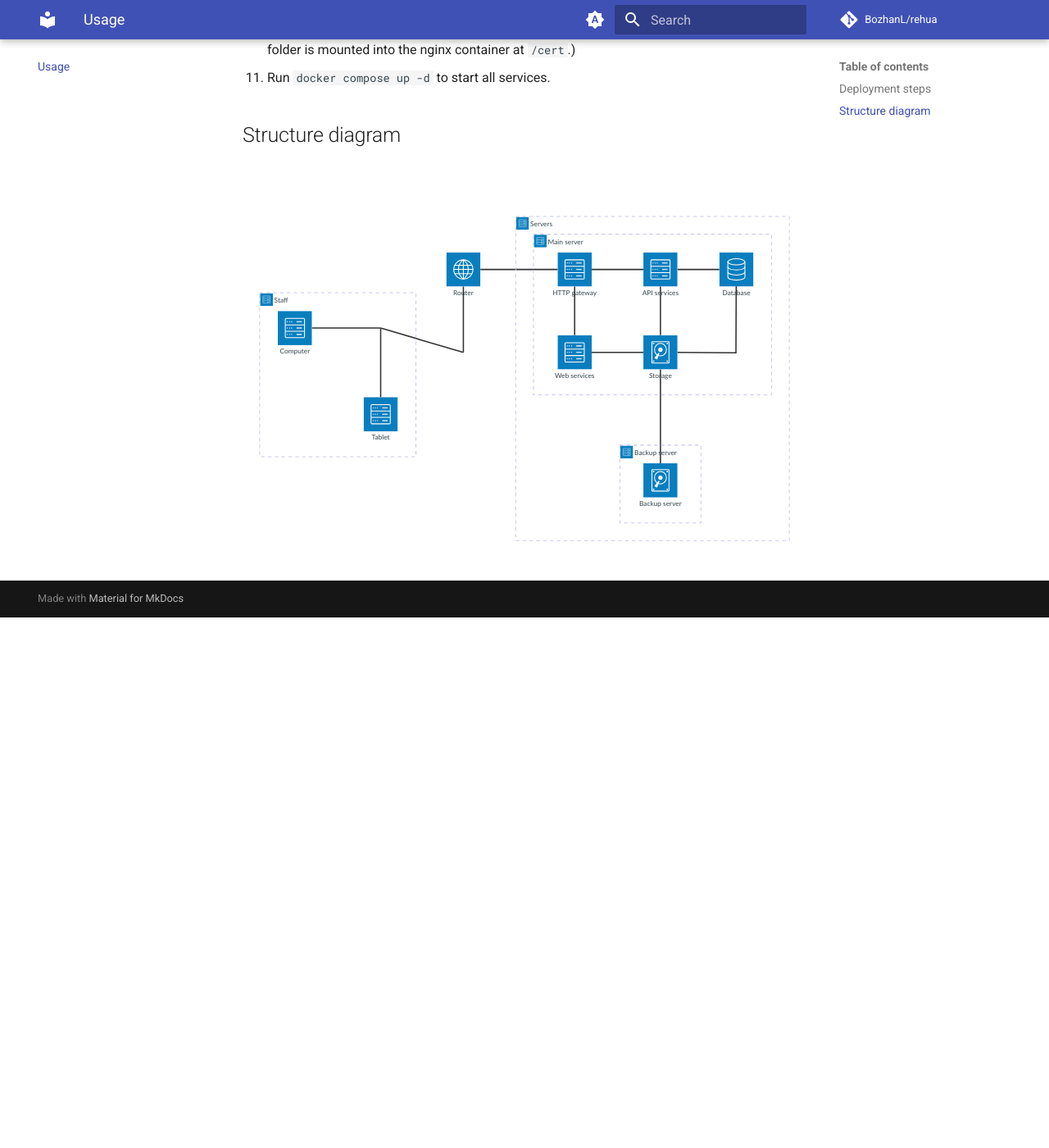
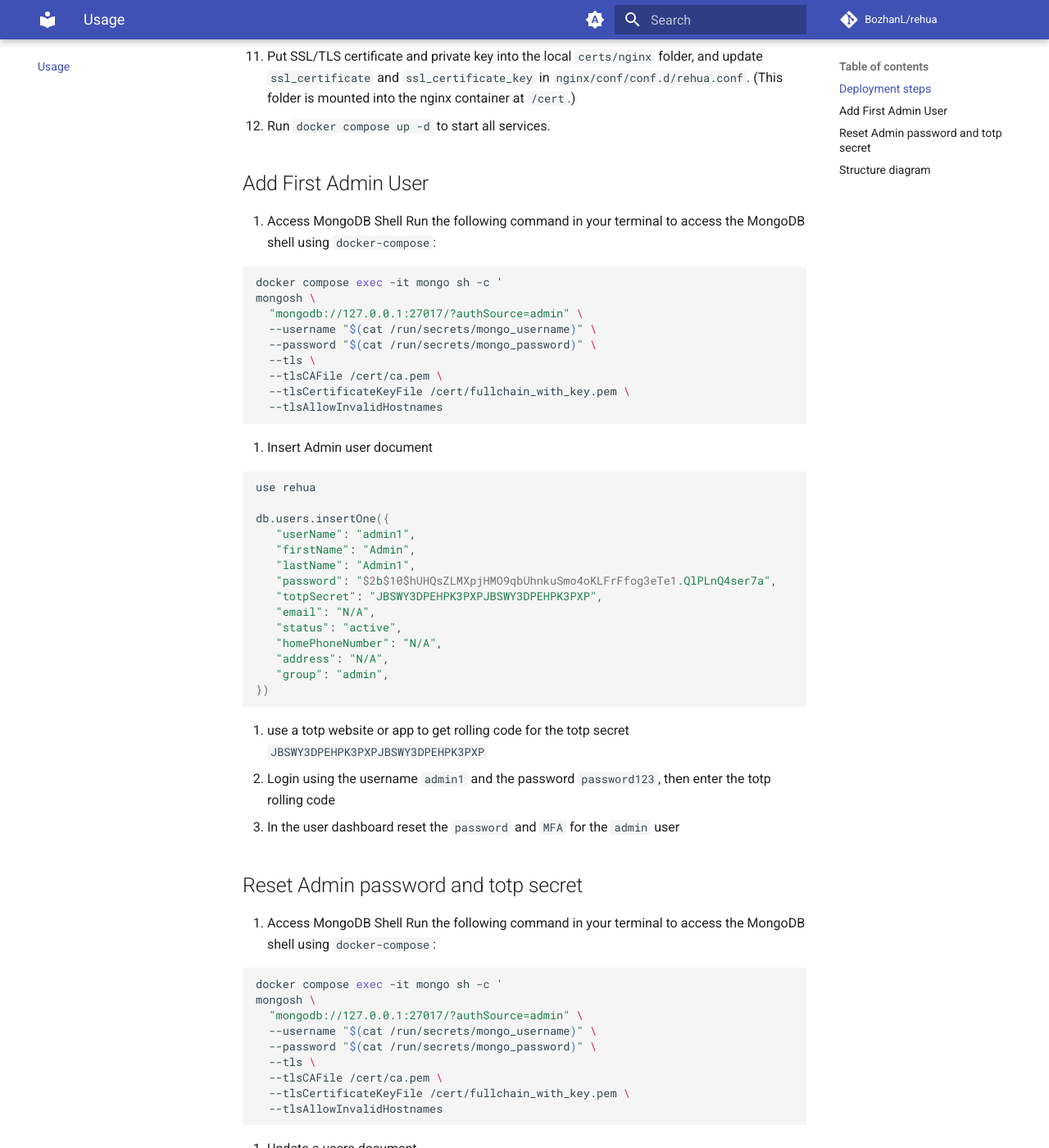
Before and after one commit to BozhanL/rehua-doc, an MkDocs documentation site: the page built from docs/usage.md, in a window 1280 px wide and 1400 px high, scrolled down 752 px. Shown: the whole window at 82% size. Built offline with MkDocs 1.6.1 and Material for MkDocs 9.7.7, drawn with Linux system fonts in a browser that asks for light colours; comment, search, counter and statistics services are not loaded; before the commit the page ends 1505 px from its top, so only the background shows below that; some of the changed text lies outside the part shown.

Commit message:
feat(docs): added jwt secret to compose file and added documentation for inserting a new user

````diff
--- a/docs/usage.md
+++ b/docs/usage.md
@@ -10,11 +10,89 @@ This page explains how to get started with rehua.
 4. Execute `nginx/html/create_web.sh` to download and compile the web
 5. Replace `logo.jpg` and `favicon.jpg` with your own logo in `nginx/html/rehua` folder
 6. (Optional) Edit the image version for `api` in `compose.yaml` to match web version. Default is `main`
-7. Edit username, password, connection string for mongo in `mongo/mongo_username.txt`, `mongo/mongo_password.txt`, `mongo/mongodb_url.txt`. Default is `admin`
-8. Execute `certs/create_test_cert.sh` to create internal certificates
-9. Edit `nginx/conf/conf.d/rehua.conf` to change `server_name` to your own domain.
-10. Put SSL/TLS certificate and private key into the local `certs/nginx` folder, and update `ssl_certificate` and `ssl_certificate_key` in `nginx/conf/conf.d/rehua.conf`. (This folder is mounted into the nginx container at `/cert`.)
-11. Run `docker compose up -d` to start all services.
+7. Update `JWT_SECRET` in `compose.yaml` with your own secret key, generated using OpenSSL or other key generator
+8. Edit username, password, connection string for mongo in `mongo/mongo_username.txt`, `mongo/mongo_password.txt`, `mongo/mongodb_url.txt`. Default is `admin`
+9. Execute `certs/create_test_cert.sh` to create internal certificates
+10. Edit `nginx/conf/conf.d/rehua.conf` to change `server_name` to your own domain.
+11. Put SSL/TLS certificate and private key into the local `certs/nginx` folder, and update `ssl_certificate` and `ssl_certificate_key` in `nginx/conf/conf.d/rehua.conf`. (This folder is mounted into the nginx container at `/cert`.)
+12. Run `docker compose up -d` to start all services.
+
+## Add First Admin User
+
+1. Access MongoDB Shell
+   Run the following command in your terminal to access the MongoDB shell using `docker-compose`:
+
+```bash
+docker compose exec -it mongo sh -c '
+mongosh \
+  "mongodb://127.0.0.1:27017/?authSource=admin" \
+  --username "$(cat /run/secrets/mongo_username)" \
+  --password "$(cat /run/secrets/mongo_password)" \
+  --tls \
+  --tlsCAFile /cert/ca.pem \
+  --tlsCertificateKeyFile /cert/fullchain_with_key.pem \
+  --tlsAllowInvalidHostnames
+```
+
+2. Insert Admin user document
+
+```bash
+use rehua
+
+db.users.insertOne({
+   "userName": "admin1",
+   "firstName": "Admin",
+   "lastName": "Admin1",
+   "password": "$2b$10$hUHQsZLMXpjHMO9qbUhnkuSmo4oKLFrFfog3eTe1.QlPLnQ4ser7a",
+   "totpSecret": "JBSWY3DPEHPK3PXPJBSWY3DPEHPK3PXP",
+   "email": "N/A",
+   "status": "active",
+   "homePhoneNumber": "N/A",
+   "address": "N/A",
+   "group": "admin",
+})
+```
+
+3. use a totp website or app to get rolling code for the totp secret `JBSWY3DPEHPK3PXPJBSWY3DPEHPK3PXP`
+4. Login using the username `admin1` and the password `password123`, then enter the totp rolling code
+5. In the user dashboard reset the `password` and `MFA` for the `admin` user
+
+## Reset Admin password and totp secret
+
+1. Access MongoDB Shell
+   Run the following command in your terminal to access the MongoDB shell using `docker-compose`:
+
+```bash
+docker compose exec -it mongo sh -c '
+mongosh \
+  "mongodb://127.0.0.1:27017/?authSource=admin" \
+  --username "$(cat /run/secrets/mongo_username)" \
+  --password "$(cat /run/secrets/mongo_password)" \
+  --tls \
+  --tlsCAFile /cert/ca.pem \
+  --tlsCertificateKeyFile /cert/fullchain_with_key.pem \
+  --tlsAllowInvalidHostnames
+```
+
+2. Update a users document
+
+```bash
+use rehua
+
+db.users.updateOne(
+  { userName: "admin1" },
+  {
+    $set: {
+      password: "$2b$10$hUHQsZLMXpjHMO9qbUhnkuSmo4oKLFrFfog3eTe1.QlPLnQ4ser7a",
+      totpSecret: "NEW_TOTP_SECRET"
+    }
+  }
+)
+```
+
+3. use a totp website or app to get rolling code for the totp secret `JBSWY3DPEHPK3PXPJBSWY3DPEHPK3PXP`
+4. Login using the username `admin1` and the password `password123`, then enter the totp rolling code
+5. In the user dashboard reset the `password` and `MFA` for the `admin` user
 
 ## Structure diagram
 
````
Also changed, not shown: 1 other file.
